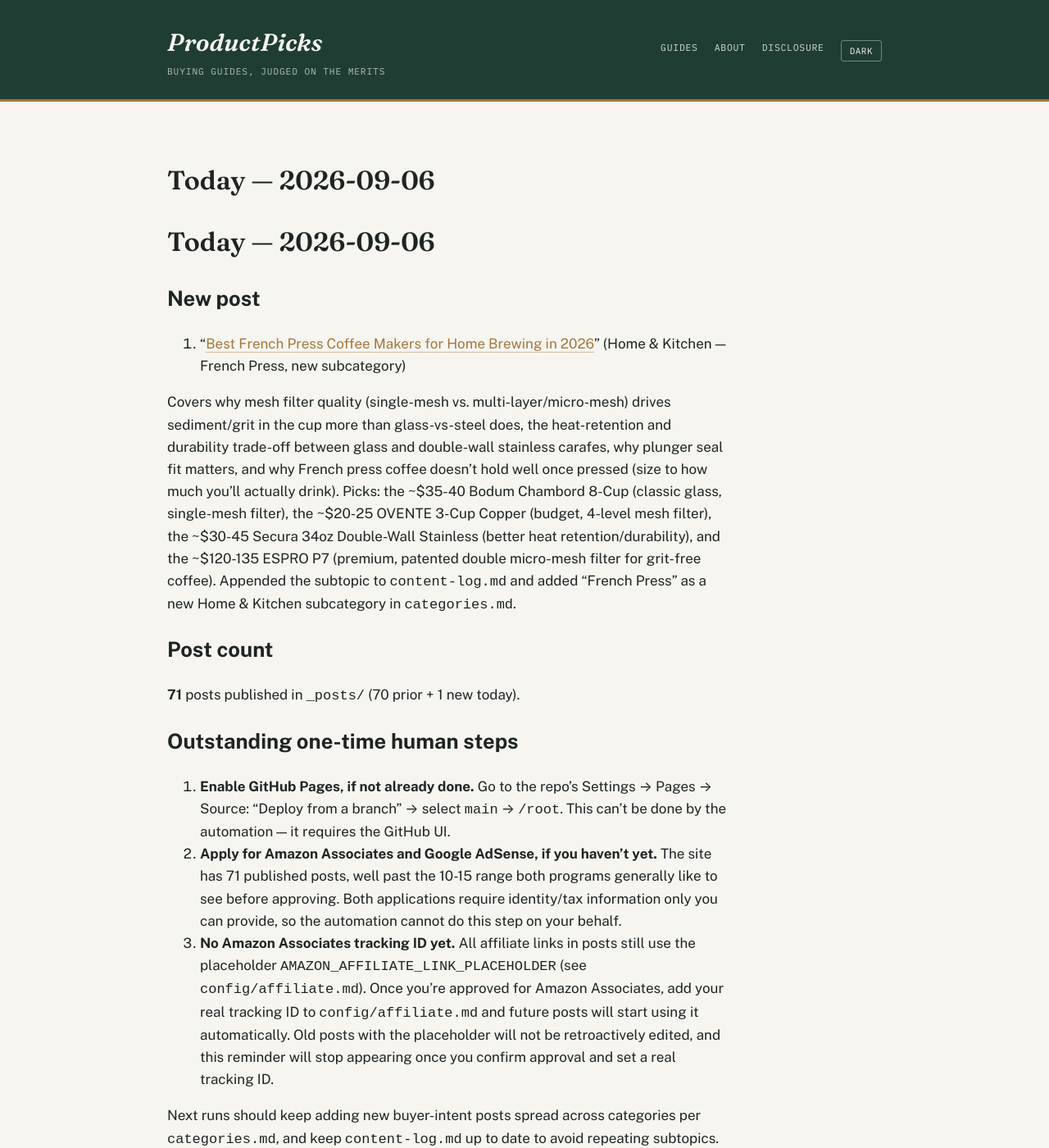
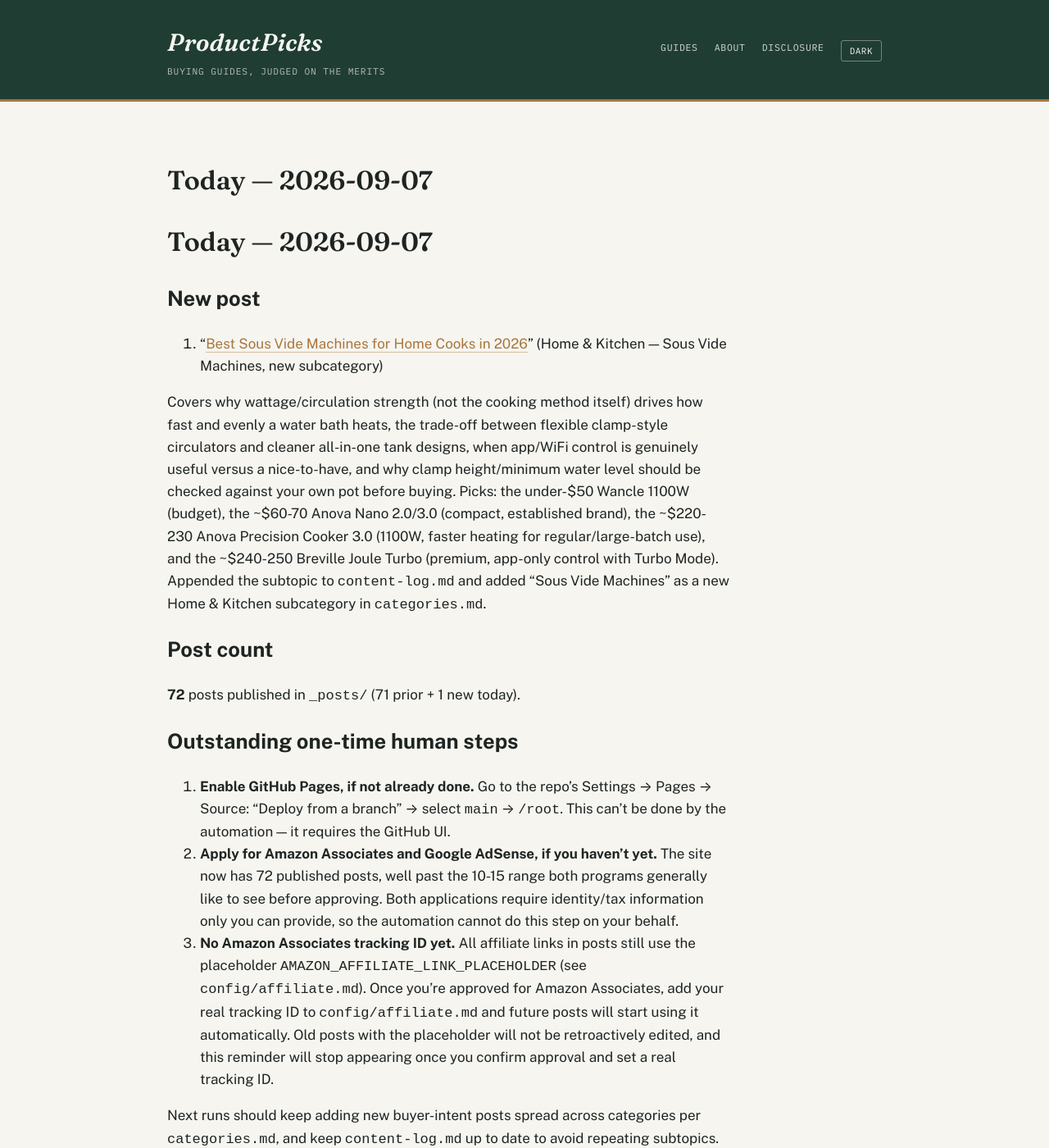
Before and after one commit to ajith198/ProductPicks, a Jekyll site: the page built from today.md, in a window 1280 px wide and 1400 px high. Shown: the whole window at 82% size. Built offline with Jekyll 4.4.1, drawn with Linux system fonts in a browser that asks for light colours; our own code applies the rules of GitHub Pages for plain Markdown files.

Commit message:
daily: 2026-09-07 new post + log update
New post: Best Sous Vide Machines for Home Cooks in 2026 (Home & Kitchen,
new Sous Vide Machines subcategory). Updated content-log.md, categories.md,
today.md, and TODAY.md. Post count: 72.

Co-Authored-By: Claude Sonnet 5 <noreply@anthropic.com>
Claude-Session: https://claude.ai/code/session_01YFfzUawkrnDPyPZXDwEarV

```diff
--- a/categories.md
+++ b/categories.md
@@ -1,6 +1,6 @@
 # Categories & expansion strategy
 
-**Status: multi-category, as of 2026-07-12. Updated 2026-09-06.** ProductPicks started as a pickleball-only site (see `niche.md` for that original research). This file governs the site now that it has expanded into multiple product verticals, and is the doc future automated/daily runs should consult when choosing what to write next.
+**Status: multi-category, as of 2026-07-12. Updated 2026-09-07.** ProductPicks started as a pickleball-only site (see `niche.md` for that original research). This file governs the site now that it has expanded into multiple product verticals, and is the doc future automated/daily runs should consult when choosing what to write next.
 
 ## Front matter taxonomy
 
@@ -20,7 +20,7 @@ These two fields drive the Category / Type / Year filters in the search bar on t
 | Category | Subcategories covered so far |
 |---|---|
 | Sports | Pickleball, Soccer, Tennis, Cycling, Running, Yoga, Golf, Basketball, Badminton, Swimming, Baseball, Fitness, Volleyball, Climbing, Table Tennis |
-| Home & Kitchen | Coffee Makers, Electric Kettles, Blenders, Air Fryers, Toaster Ovens, Rice Cookers, Stand Mixers, Robot Vacuums, Espresso Machines, Pressure Cookers, Food Processors, Knife Sets, Cast Iron Skillets, Dutch Ovens, Coffee Grinders, Water Filter Pitchers, Cordless Stick Vacuums, Vacuum Sealers, Slow Cookers, Meat Thermometers, Indoor Grills, French Press |
+| Home & Kitchen | Coffee Makers, Electric Kettles, Blenders, Air Fryers, Toaster Ovens, Rice Cookers, Stand Mixers, Robot Vacuums, Espresso Machines, Pressure Cookers, Food Processors, Knife Sets, Cast Iron Skillets, Dutch Ovens, Coffee Grinders, Water Filter Pitchers, Cordless Stick Vacuums, Vacuum Sealers, Slow Cookers, Meat Thermometers, Indoor Grills, French Press, Sous Vide Machines |
 | Outdoor & Recreation | Camping Tents, Sleeping Bags, Headlamps, Hiking Boots, Camp Stoves, Water Filters, Trekking Poles, Coolers, Backpacking Backpacks, Camp Chairs, Camping Lanterns, Fishing, Rain Jackets, Binoculars, Paddleboards, Kayaks, Life Jackets (PFDs), Hydration Packs, Sleeping Pads, Hammocks, Daypacks, Water Bottles |
 
 New subcategories can be added freely within an existing category. New top-level categories should only be added when there's a genuine cluster of buyer-intent content planned for it (not a one-off post) — keep the category list short enough that the dropdown filter stays useful.
--- a/today.md
+++ b/today.md
@@ -1,19 +1,19 @@
-# Today — 2026-09-06
+# Today — 2026-09-07
 
 ## New post
 
-1. "[Best French Press Coffee Makers for Home Brewing in 2026](/home-kitchen/buying-guides/best-french-press-coffee-makers-for-home-brewing/)" (Home & Kitchen — French Press, new subcategory)
+1. "[Best Sous Vide Machines for Home Cooks in 2026](/home-kitchen/buying-guides/best-sous-vide-machines-for-home-cooks/)" (Home & Kitchen — Sous Vide Machines, new subcategory)
 
-Covers why mesh filter quality (single-mesh vs. multi-layer/micro-mesh) drives sediment/grit in the cup more than glass-vs-steel does, the heat-retention and durability trade-off between glass and double-wall stainless carafes, why plunger seal fit matters, and why French press coffee doesn't hold well once pressed (size to how much you'll actually drink). Picks: the ~$35-40 Bodum Chambord 8-Cup (classic glass, single-mesh filter), the ~$20-25 OVENTE 3-Cup Copper (budget, 4-level mesh filter), the ~$30-45 Secura 34oz Double-Wall Stainless (better heat retention/durability), and the ~$120-135 ESPRO P7 (premium, patented double micro-mesh filter for grit-free coffee). Appended the subtopic to `content-log.md` and added "French Press" as a new Home & Kitchen subcategory in `categories.md`.
+Covers why wattage/circulation strength (not the cooking method itself) drives how fast and evenly a water bath heats, the trade-off between flexible clamp-style circulators and cleaner all-in-one tank designs, when app/WiFi control is genuinely useful versus a nice-to-have, and why clamp height/minimum water level should be checked against your own pot before buying. Picks: the under-$50 Wancle 1100W (budget), the ~$60-70 Anova Nano 2.0/3.0 (compact, established brand), the ~$220-230 Anova Precision Cooker 3.0 (1100W, faster heating for regular/large-batch use), and the ~$240-250 Breville Joule Turbo (premium, app-only control with Turbo Mode). Appended the subtopic to `content-log.md` and added "Sous Vide Machines" as a new Home & Kitchen subcategory in `categories.md`.
 
 ## Post count
 
-**71** posts published in `_posts/` (70 prior + 1 new today).
+**72** posts published in `_posts/` (71 prior + 1 new today).
 
 ## Outstanding one-time human steps
 
 1. **Enable GitHub Pages, if not already done.** Go to the repo's Settings → Pages → Source: "Deploy from a branch" → select `main` → `/root`. This can't be done by the automation — it requires the GitHub UI.
-2. **Apply for Amazon Associates and Google AdSense, if you haven't yet.** The site has 71 published posts, well past the 10-15 range both programs generally like to see before approving. Both applications require identity/tax information only you can provide, so the automation cannot do this step on your behalf.
+2. **Apply for Amazon Associates and Google AdSense, if you haven't yet.** The site now has 72 published posts, well past the 10-15 range both programs generally like to see before approving. Both applications require identity/tax information only you can provide, so the automation cannot do this step on your behalf.
 3. **No Amazon Associates tracking ID yet.** All affiliate links in posts still use the placeholder `AMAZON_AFFILIATE_LINK_PLACEHOLDER` (see `config/affiliate.md`). Once you're approved for Amazon Associates, add your real tracking ID to `config/affiliate.md` and future posts will start using it automatically. Old posts with the placeholder will not be retroactively edited, and this reminder will stop appearing once you confirm approval and set a real tracking ID.
 
 Next runs should keep adding new buyer-intent posts spread across categories per `categories.md`, and keep `content-log.md` up to date to avoid repeating subtopics.
```
Also changed, not shown: TODAY.md (+2 -2 lines), _posts/2026-09-07-best-sous-vide-machines-for-home-cooks.md (added, +51 -0 lines), content-log.md (+1 -0 lines).
